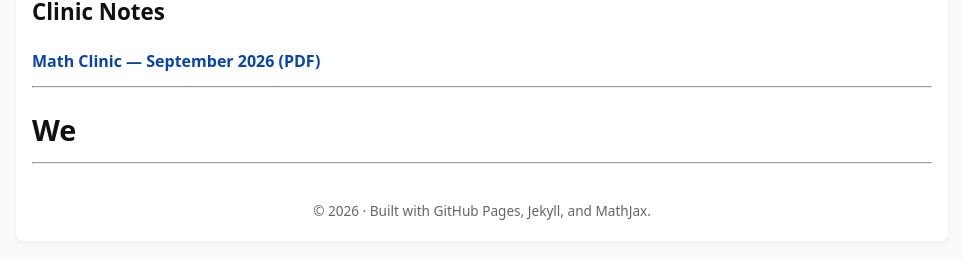
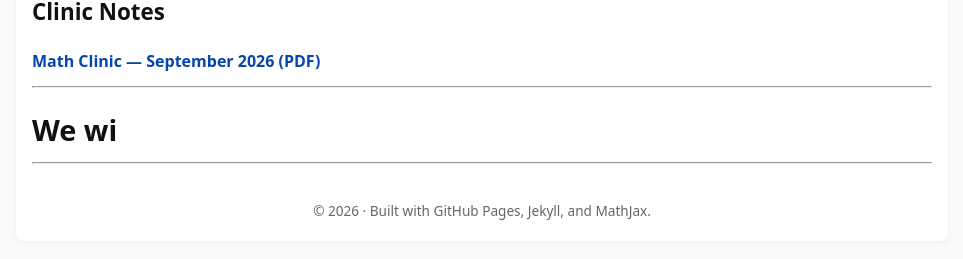
Before and after one commit to SaleemKamaludin/SaleemKamaludin.github.io, a Jekyll site: the page built from courses/math-clinic-september-2026/index.md, in a window 1280 px wide. Shown: the part 309-568 px from the top of the page, without its empty margins (158-1121 px from the left). Built offline with Jekyll 4.4.1, drawn with Linux system fonts in a browser that asks for light colours; our own code applies the rules of GitHub Pages for plain Markdown files.

Commit message:
Correct typo in heading

```diff
--- a/courses/math-clinic-september-2026/index.md
+++ b/courses/math-clinic-september-2026/index.md
@@ -16,4 +16,4 @@ This page contains the materials for the **September 2026 Math Clinic**.
 
 ---
 
-# We
+# We wi
```
